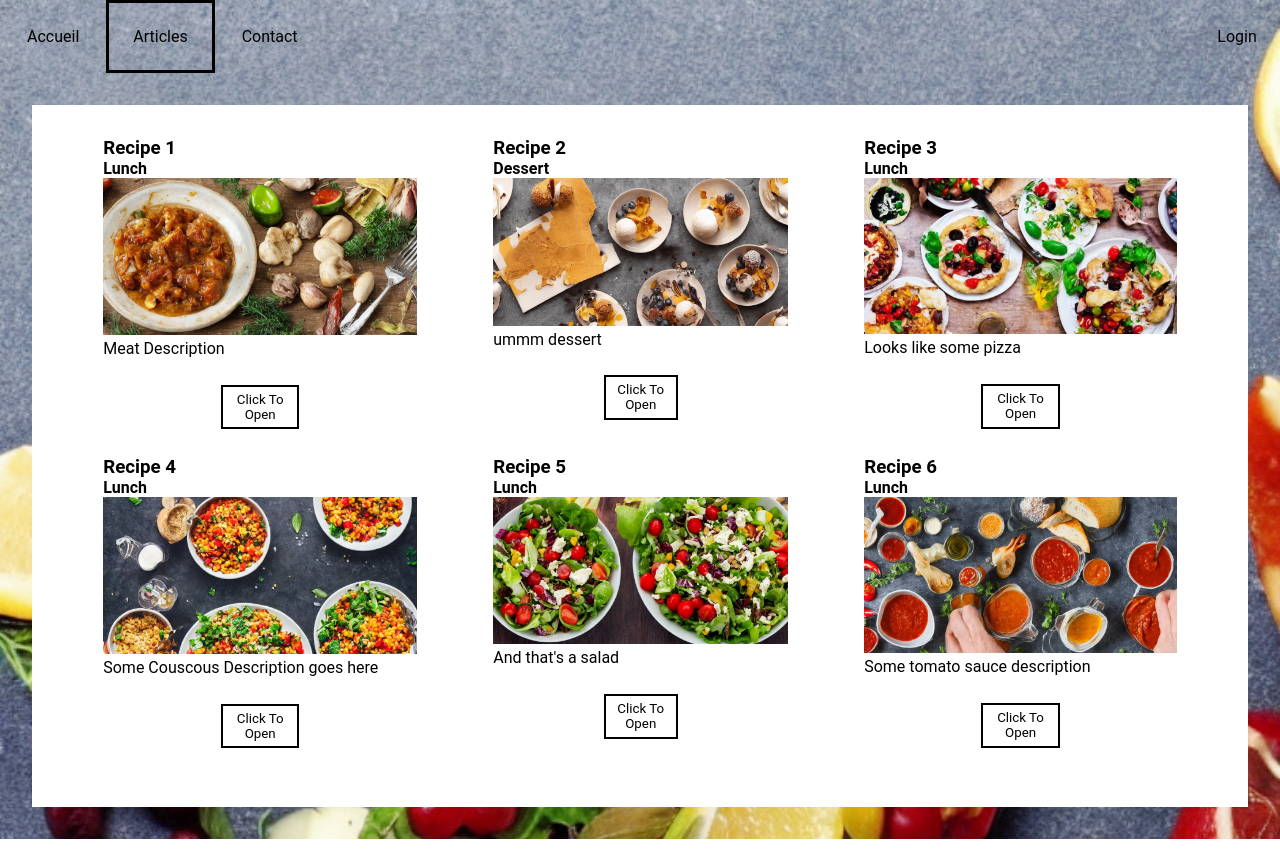
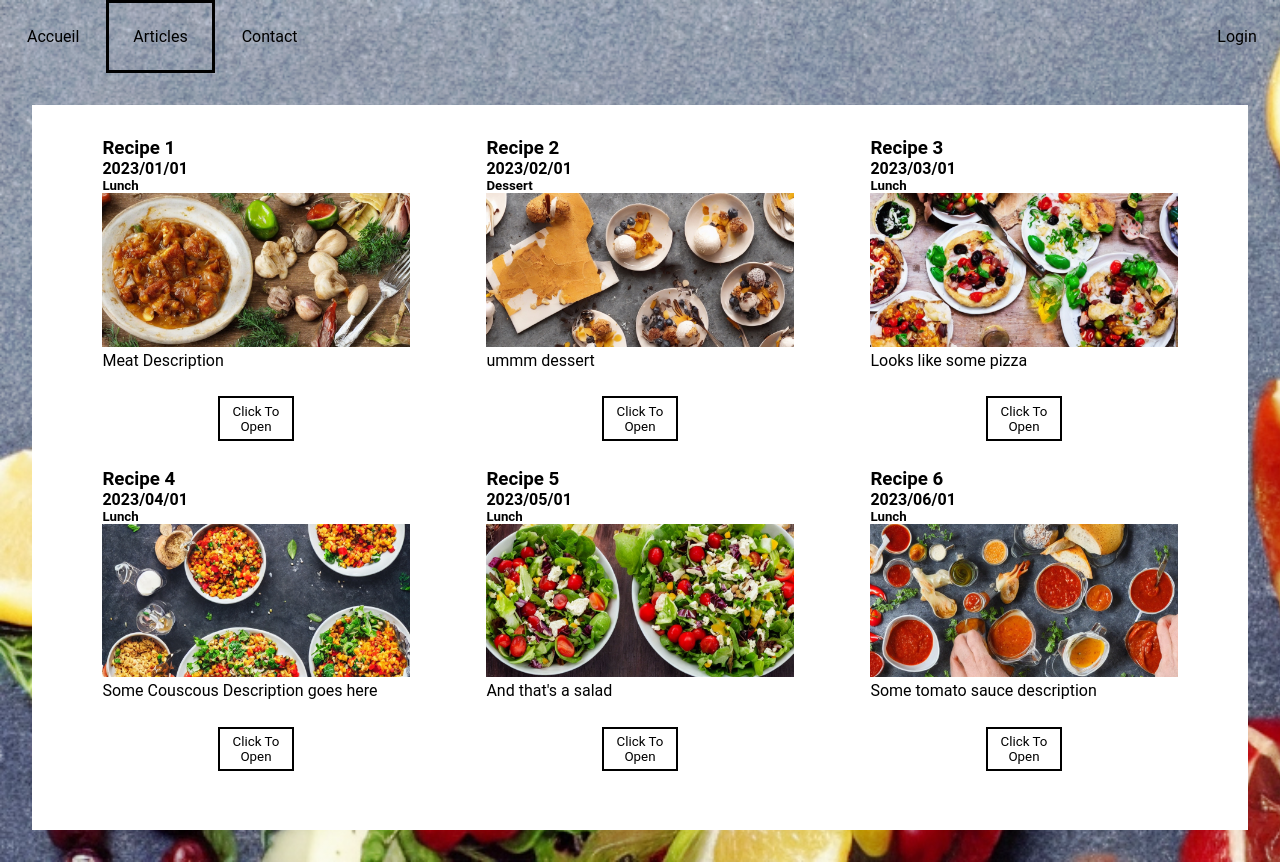
Before and after one commit to MarsWasNotAvailable/DWWM_Cookerysland, a plain HTML site: page articles-generator.html in a window 1280 px wide. Before the commit the page ends 839 px from the top, so only its background shows below. Drawn offline with Linux system fonts and the light colour scheme.

Commit message:
Update articles-generator.html
copy paste mistake

```diff
--- a/articles-generator.html
+++ b/articles-generator.html
@@ -115,7 +115,7 @@
                 Date.innerHTML = Each.Date;
 
                 let Category = document.createElement("h5");
-                Date.innerHTML = Each.Category;
+                Category.innerHTML = Each.Category;
 
                 let Anchor = document.createElement("a");
                 Anchor.href = Each.Link;
@@ -135,7 +135,6 @@
                 NewArticle.append(Title, Date, Category, Anchor, Description, Button);
 
                 // ArticlesBox.append(NewArticle);
-
                 // ArticlesBox.insertAdjacentElement("beforeend", NewArticle);
                 ArticlesBox.appendChild(NewArticle);
             });
```
